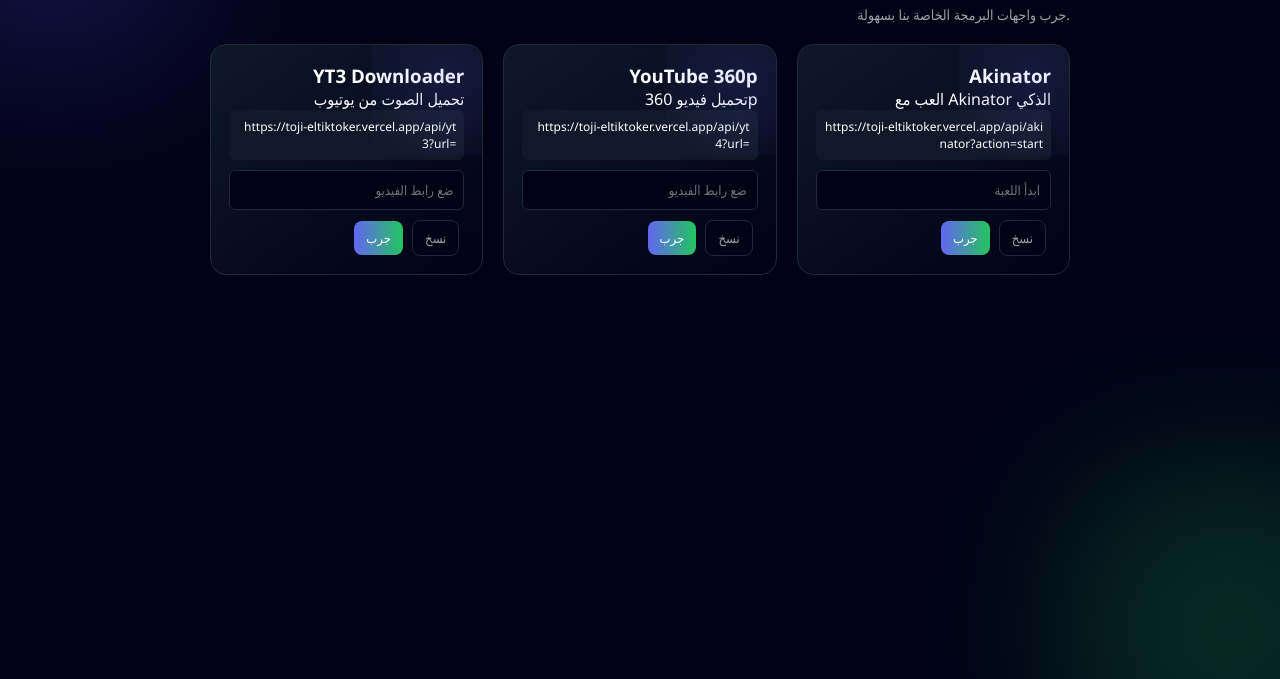
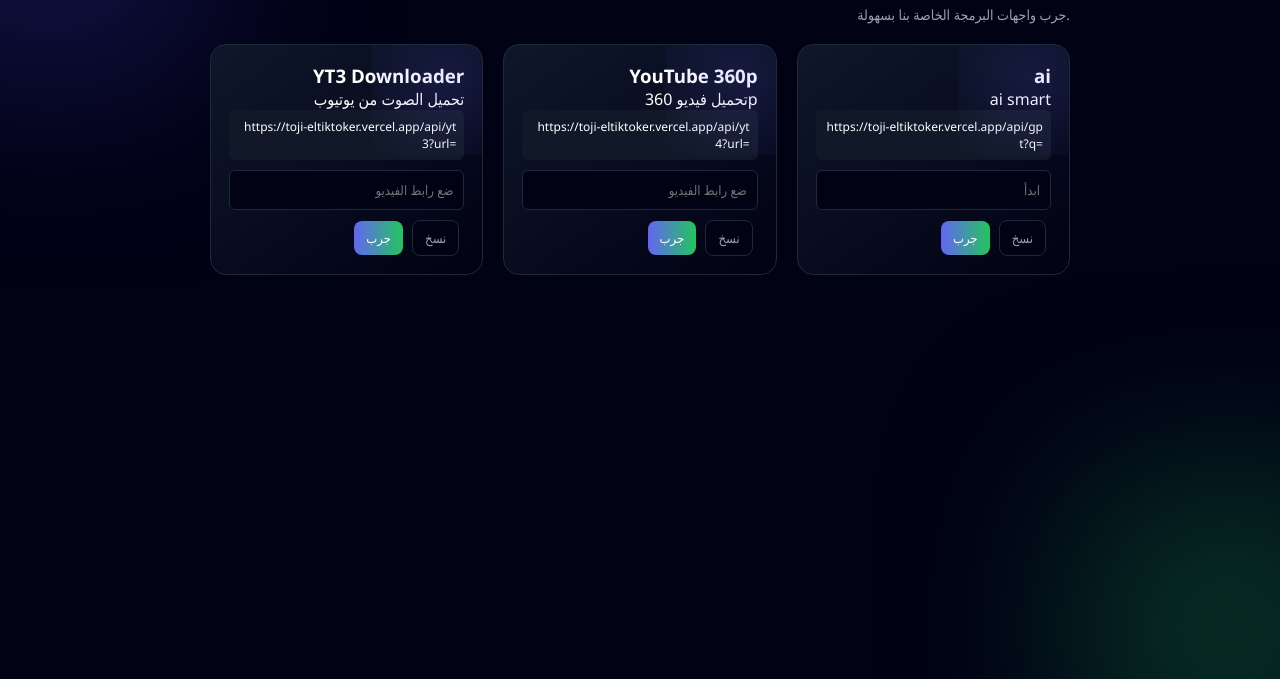
Before and after one commit to yousefbot22/APIs, a website: page apis.html in a window 1280 px wide. Shown: the part 121-800 px from the top of the page. Drawn offline with Linux system fonts and the light colour scheme.

Commit message:
Update apis.html

```diff
--- a/apis.html
+++ b/apis.html
@@ -100,12 +100,12 @@ body::after{bottom:-150px;right:-150px;background:radial-gradient(circle,#22c55e
     </div>
     <!-- Akinator -->
     <div class="api-card">
-      <h3>Akinator</h3>
-      <p>العب مع Akinator الذكي</p>
-      <div class="endpoint" id="endpoint-akinator">https://toji-eltiktoker.vercel.app/api/akinator?action=start</div>
-      <input class="input" id="input-akinator" placeholder="ابدأ اللعبة">
-      <button class="btn primary" onclick="tryAPI('akinator')">جرب</button>
-      <button class="btn secondary" onclick="copyAPI('akinator')">نسخ</button>
+      <h3>ai</h3>
+      <p>ai smart</p>
+      <div class="endpoint" id="endpoint-gpt">https://toji-eltiktoker.vercel.app/api/gpt?q=</div>
+      <input class="input" id="input-gpt" placeholder="ابدأ">
+      <button class="btn primary" onclick="tryAPI('gpt')">جرب</button>
+      <button class="btn secondary" onclick="copyAPI('gpt')">نسخ</button>
     </div>
   </div>
 </div>
```
